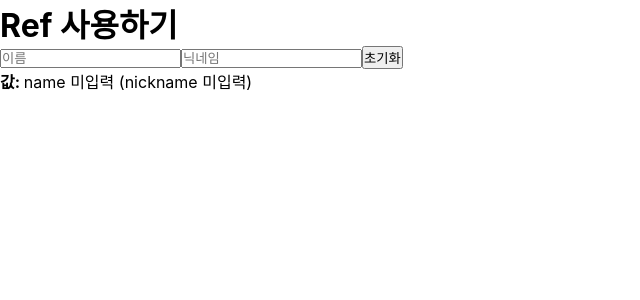
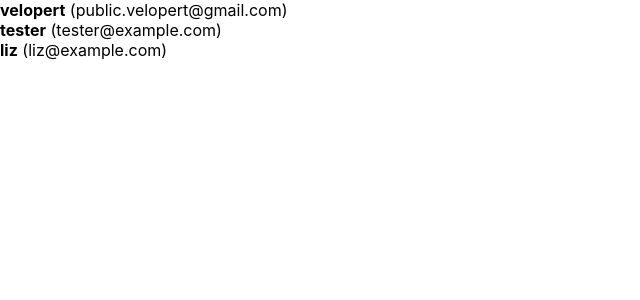
Before and after one commit to donghyunami/react-study, a React (Create React App) app: page / in a window 1280 px wide. Shown: the top 300 px of the page, without its empty margins (0-640 px from the left). Built offline with nearby package versions, Linux system fonts and the light colour scheme; the HTML template or start-up script is replaced by a standard one.

Commit message:
useRef, 변수로 관리(코드)

```diff
--- a/src/App.js
+++ b/src/App.js
@@ -1,13 +1,33 @@
-import React from 'react';
-import InputSample from './InputSample';
+import React, { useRef } from 'react';
+import UserList from './UserList';
 
 function App() {
-  return (
-    <div>
-      <h1>Ref 사용하기</h1>
-      <InputSample />
-    </div>
-  );
+  const users = [
+    {
+      id: 1,
+      username: 'velopert',
+      email: 'public.velopert@gmail.com',
+    },
+    {
+      id: 2,
+      username: 'tester',
+      email: 'tester@example.com',
+    },
+    {
+      id: 3,
+      username: 'liz',
+      email: 'liz@example.com',
+    },
+  ];
+
+  const nextId = useRef(4);
+  const onCreate = () => {
+    // 나중에 구현 할 배열에 항목 추가하는 로직
+    // ...
+
+    nextId.current += 1;
+  };
+  return <UserList users={users} />;
 }
 
 export default App;
--- /dev/null
+++ b/src/UserList.js
@@ -0,0 +1,21 @@
+import React from 'react';
+
+function User({ user }) {
+  return (
+    <div>
+      <b>{user.username}</b> <span>({user.email})</span>
+    </div>
+  );
+}
+
+function UserList({ users }) {
+  return (
+    <div>
+      {users.map(user => (
+        <User user={user} key={user.id} />
+      ))}
+    </div>
+  );
+}
+
+export default UserList;
```
